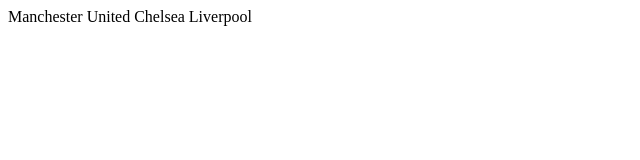
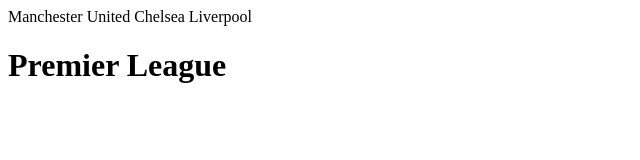
Before and after one commit to Olexiyfb/practice-session, a plain HTML site: page index.html in a window 1280 px wide. Shown: the whole page, without its empty margins (0-640 px from the left). Drawn offline with Linux system fonts and the light colour scheme.

Commit message:
third commit

```diff
--- a/index.html
+++ b/index.html
@@ -9,6 +9,7 @@
     Manchester United
     Chelsea
     Liverpool
+    <h1>Premier League</h1>
 
 </body>
 </html>
```
